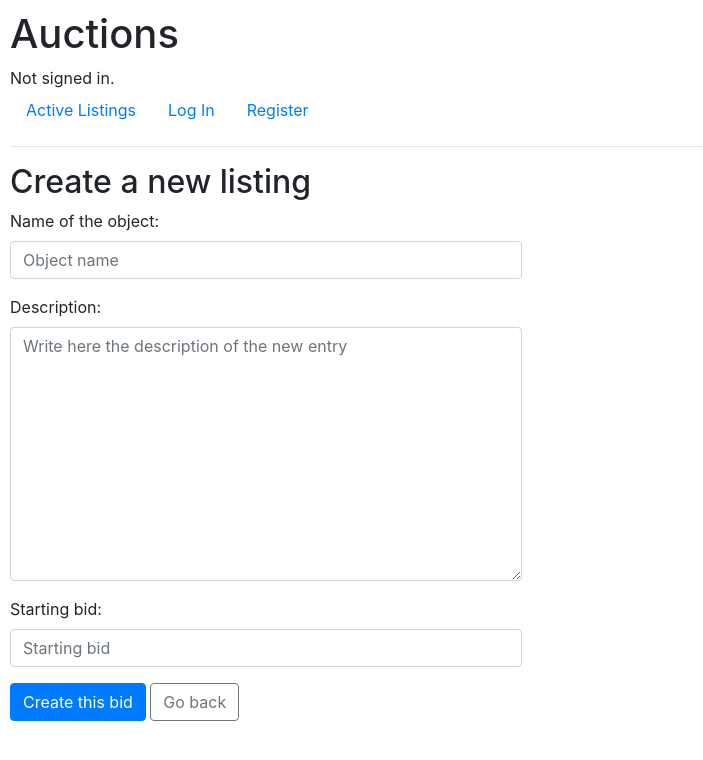
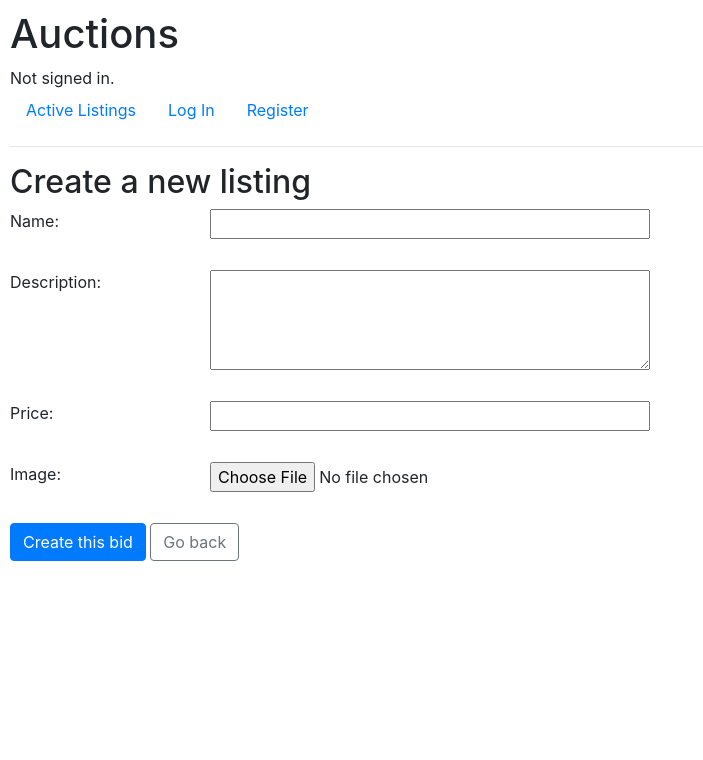
Before and after one commit to eric-soar/WP_CS50, a Django app: page /create_listing in a window 1280 px wide. Shown: the top 760 px of the page, without its empty margins (0-703 px from the left). Run offline with Django 3.2, Linux system fonts and the light colour scheme; some libraries are stand-ins or nearby versions.

Commit message:
Added new features: redone new listing form, redone index page, input images

```diff
--- /dev/null
+++ b/project2/commerce/auctions/forms.py
@@ -0,0 +1,15 @@
+from django import forms
+class CreateListingForm(forms.Form):
+    name = forms.CharField(label="Name")
+    description = forms.CharField(label="Description", widget=forms.Textarea)
+    price = forms.CharField(label="Price")
+    image = forms.ImageField(label="Image")
+
+    def clean_price(self):
+        try:
+            price = float(self.cleaned_data['price'])
+            if price <= 0:
+                raise forms.ValidationError("Price must be greater than 0.")
+            return price
+        except ValueError:
+            raise forms.ValidationError("Enter a valid number for the price.")
--- a/project2/commerce/auctions/models.py
+++ b/project2/commerce/auctions/models.py
@@ -12,6 +12,8 @@ class Listing(models.Model):
     listed_by = models.CharField(max_length=64)
     category = models.CharField(max_length=64)
 
+    image = models.ImageField(upload_to='images/', null=True, blank=True, default='images/no_photo.jpg')
+
     def __str__(self):
         return f"{self.id}: {self.name} at price {self.price}"
 
--- a/project2/commerce/auctions/static/auctions/styles.css
+++ b/project2/commerce/auctions/static/auctions/styles.css
@@ -5,3 +5,50 @@ body {
 .form-control {
     width: 40vw;
 }
+
+.listing_container {
+    border: 2px solid #a1a1a1;
+    margin: 10px 0px;
+    position: relative;
+    height: 300px;
+}
+
+.image_container {
+    display: inline-block;
+    margin-top: 10px;
+    position: absolute;
+    left: 5%;
+}
+
+.text_container {
+    display: inline-block;
+    height: 300px;
+    width: 300px;
+    margin-top: 10px;
+    position: absolute;
+    left: 30%;
+}
+
+h3 {
+    display: inline-block;
+}
+
+.create-listing-form p {
+    display: flex;
+    flex-direction: row;
+    width: 50vw;
+}
+
+p label {
+    width: 200px;
+}
+
+#id_name, #id_description, #id_price , #id_image {
+    margin-bottom: 15px;
+    flex: auto;
+}
+
+#id_description {
+    height: 100px;
+    width: 200px;
+}
--- a/project2/commerce/auctions/templates/auctions/create_listing.html
+++ b/project2/commerce/auctions/templates/auctions/create_listing.html
@@ -4,22 +4,9 @@
 
     <h2>Create a new listing</h2>
 
-    <form action="{% url 'create_listing' %}" method="post">
+    <form class="create-listing-form" action="{% url 'create_listing' %}" method="post" enctype="multipart/form-data">
         {% csrf_token %}
-        <div class="form-group">
-            <label>Name of the object: </label>
-            <input class="form-control" type="text" name="name" placeholder="Object name">
-        </div>
-        <div class="form-group">
-            <label>Description: </label>
-            <br>
-            <textarea class="form-control" name="description" rows="10" cols="100" placeholder="Write here the description of the new entry"></textarea>
-        </div>
-        <div class="form-group">
-            <label>Starting bid: </label>
-            <input class="form-control" type="number" name="price" placeholder="Starting bid">
-        </div>
-
+        {{ form.as_p }}
         <input class="btn btn-primary" type="submit" value="Create this bid">
         <a class="btn btn-outline-secondary d-inline-flex align-items-center" href="{% url 'index' %}">Go back</a></button>
         {% if message %}
--- a/project2/commerce/auctions/urls.py
+++ b/project2/commerce/auctions/urls.py
@@ -1,4 +1,6 @@
 from django.urls import path
+from django.conf.urls.static import static
+from django.conf import settings
 
 from . import views
 
@@ -8,4 +10,4 @@ urlpatterns = [
     path("logout", views.logout_view, name="logout"),
     path("register", views.register, name="register"),
     path("create_listing", views.create_listing, name="create_listing")
-]
+] + static(settings.MEDIA_URL, document_root=settings.MEDIA_ROOT)
--- a/project2/commerce/auctions/views.py
+++ b/project2/commerce/auctions/views.py
@@ -4,6 +4,8 @@ from django.http import HttpResponse, HttpResponseRedirect
 from django.shortcuts import render
 from django.urls import reverse
 from django.contrib.auth.decorators import login_required
+from .forms import CreateListingForm
+from django.contrib import messages
 
 from .models import User, Listing, Bid, Comment
 
@@ -73,23 +75,27 @@ def create_listing(request):
     message = None
 
     if request.method == "POST":
-        list_name = request.POST["name"]
-        list_description = request.POST["description"]
-        list_price = request.POST["price"]
-        listed_by = request.user
-        default_category = "Non"
+        form = CreateListingForm(request.POST, request.FILES)
 
-        listing = Listing(
-            name=list_name,
-            description=list_description,
-            price=list_price,
-            listed_by=listed_by.username,
-            category=default_category,
-        )
+        if form.is_valid():
 
-        listing.save()  # Save the listing to the database
-        message = "Listing created!"
+            listing = Listing(
+                name=form.cleaned_data['name'],
+                description=form.cleaned_data['description'],
+                price=form.cleaned_data['price'],
+                image=form.cleaned_data['image'],
+                listed_by=request.user,
+                category="Non",
+            )
+
+            listing.save()  # Save the listing to the database
+            message = "Listing created!"
+        else:
+            messages.error(request, "Error creating the listing. Please check the form.")
+    else:
+        form = CreateListingForm()
 
     return render(request, "auctions/create_listing.html", {
-        "message": message
+        "message": message,
+        "form": form
     })
--- a/project2/commerce/commerce/settings.py
+++ b/project2/commerce/commerce/settings.py
@@ -120,3 +120,6 @@ USE_TZ = True
 # https://docs.djangoproject.com/en/3.0/howto/static-files/
 
 STATIC_URL = '/static/'
+
+MEDIA_URL = '/media/'
+MEDIA_ROOT = os.path.join(BASE_DIR, 'media')
```
Also changed, not shown: project2/commerce/auctions/templates/auctions/index.html (+21 -8 lines), project2/commerce/auctions/static/images/no_photo.jpg (added), project2/commerce/db.sqlite3, project2/commerce/media/images/broomstick.png (added), project2/commerce/media/images/laptop.png (added), project2/commerce/media/images/stick.png (added).
